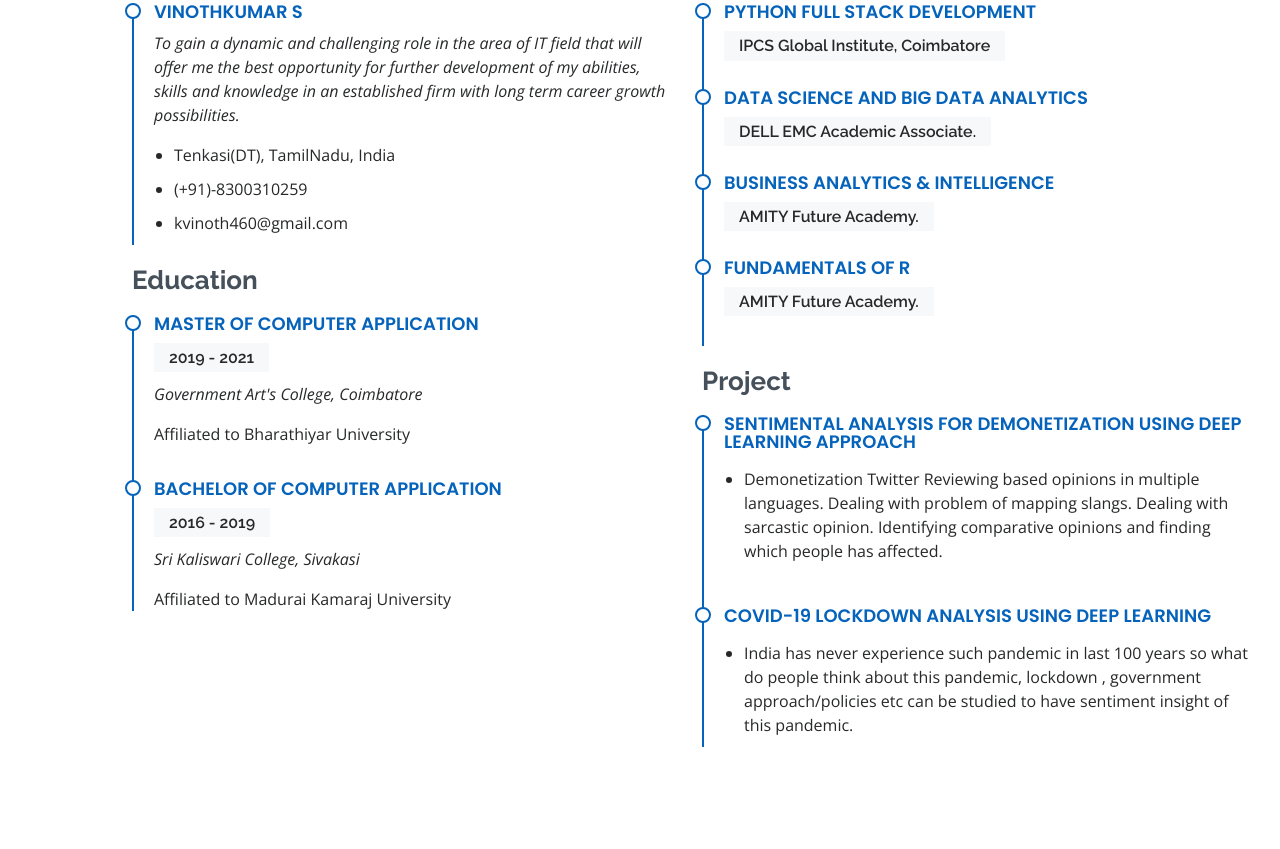
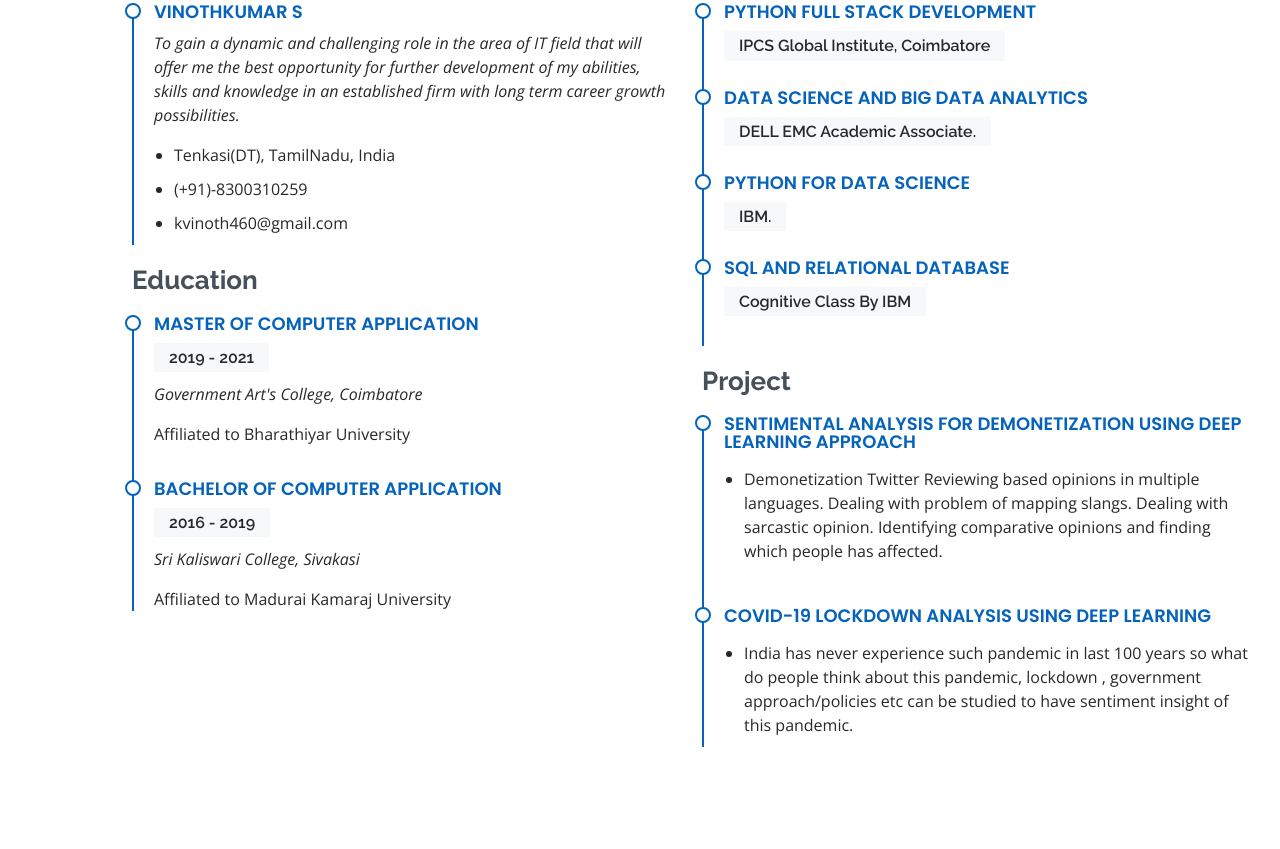
Before and after one commit to vinothsankar/vk, a plain HTML site: page index.html in a window 1280 px wide. Shown: the part 2151-3000 px from the top of the page. Drawn offline with nearby package versions, Linux system fonts and the light colour scheme.

Commit message:
Update index.html
resume session certificate

```diff
--- a/index.html
+++ b/index.html
@@ -108,7 +108,7 @@
                 <ul>
                   <li><i class="bi bi-chevron-right"></i> <strong>Birthday:</strong> <span>06 Nov 1998</span></li>
                  <!--  <li><i class="bi bi-chevron-right"></i> <strong>Website:</strong> <span>www.example.com</span></li> -->
-                  <li><i class="bi bi-chevron-right"></i> <strong>Phone:</strong> <span>+91-9042478739</span></li>
+                  <li><i class="bi bi-chevron-right"></i> <strong>Phone:</strong> <span>+91-8300310259</span></li>
                   <li><i class="bi bi-chevron-right"></i> <strong>City:</strong> <span>Tenkasi(Dt), TamilNadu, India</span></li>
                 </ul>
               </div>
@@ -185,7 +185,6 @@
                 <div class="progress-bar" role="progressbar" aria-valuenow="50" aria-valuemin="0" aria-valuemax="100"></div>
               </div>
               </div>
-
 
           </div>
 
@@ -293,13 +292,13 @@
             </div>
 
             <div class="resume-item">
-              <h4>Business Analytics & Intelligence</h4>
-              <h5>AMITY Future Academy.</h5>
+              <h4>Python for Data Science</h4>
+              <h5>IBM.</h5>
             </div>
 
             <div class="resume-item">
-              <h4>Fundamentals of R</h4>
-              <h5>AMITY Future Academy.</h5>
+              <h4>SQL and Relational Database</h4>
+              <h5>Cognitive Class By IBM</h5>
             </div>
 
             <h3 class="resume-title">Project</h3>
@@ -414,7 +413,7 @@ insight of this pandemic.</li>
         <!-- <a href="#" class="facebook"><i class="bx bxl-facebook"></i></a>
         <a href="#" class="instagram"><i class="bx bxl-instagram"></i></a>
         <a href="#" class="google-plus"><i class="bx bxl-skype"></i></a> -->
-        <a href="https://twitter.com/vinoth460" target="_blank" class="twitter"><i class="bx bxl-twitter"></i></a>
+<!--         <a href="https://twitter.com/vinoth460" target="_blank" class="twitter"><i class="bx bxl-twitter"></i></a> -->
         <a href="https://github.com/vinothsankar?tab=repositories" target="_blank" class="facebook"><i class="bx bxl-github"></i></a>
         <a href="https://www.linkedin.com/in/vinoth-kumar-874731173" target="_blank" class="linkedin"><i class="bx bxl-linkedin"></i></a>
         <a href="https://web.whatsapp.com/send?phone=918300310259&text&app_absent=0" target="_blank" class="linkedin"><i class="bx bxl-whatsapp"></i></a>
```
